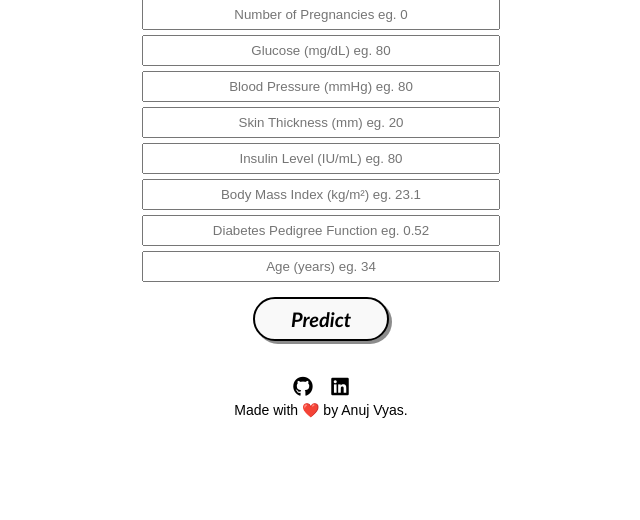
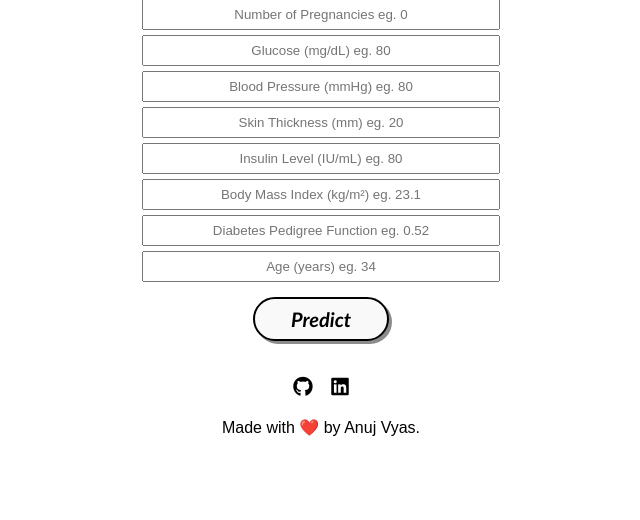
Before and after one commit to anujvyas/Diabetes-Prediction-Deployment, a Flask app: page / in a window 1280 px wide. Shown: the part 164-684 px from the top of the page, without its empty margins (319-959 px from the left). Run offline with Flask 2, Linux system fonts and the light colour scheme; parts of the project's set-up code (start-up, migrations or seed data) failed here and were passed over; some libraries are stand-ins or nearby versions.

Commit message:
Update index.html

```diff
--- a/templates/index.html
+++ b/templates/index.html
@@ -36,14 +36,14 @@
         	</form>
     	</div>
 
-        <!-- Contact -->
-        <div class="contact">
-            <a target="_blank" href="https://github.com/anujvyas"><i class="fab fa-github fa-lg contact-icon"></i></a>
-            <a target="_blank" href="https://www.linkedin.com/in/anujkvyas"><i class="fab fa-linkedin fa-lg contact-icon"></i></a>
-        </div>
-
         <!-- Footer -->
-        <footer>Made with ❤️ by Anuj Vyas.</footer>
+       <div class='footer'>
+           <div class="contact">
+               <a target="_blank" href="https://github.com/anujvyas/Diabetes-Prediction-Deployment"><i class="fab fa-github fa-lg contact-icon"></i></a>
+               <a target="_blank" href="https://www.linkedin.com/in/anujkvyas"><i class="fab fa-linkedin fa-lg contact-icon"></i></a>
+           </div>
+           <p class='footer-description'>Made with ❤️ by Anuj Vyas.</p>
+       </div>
 
     </body>
 </html>
```
